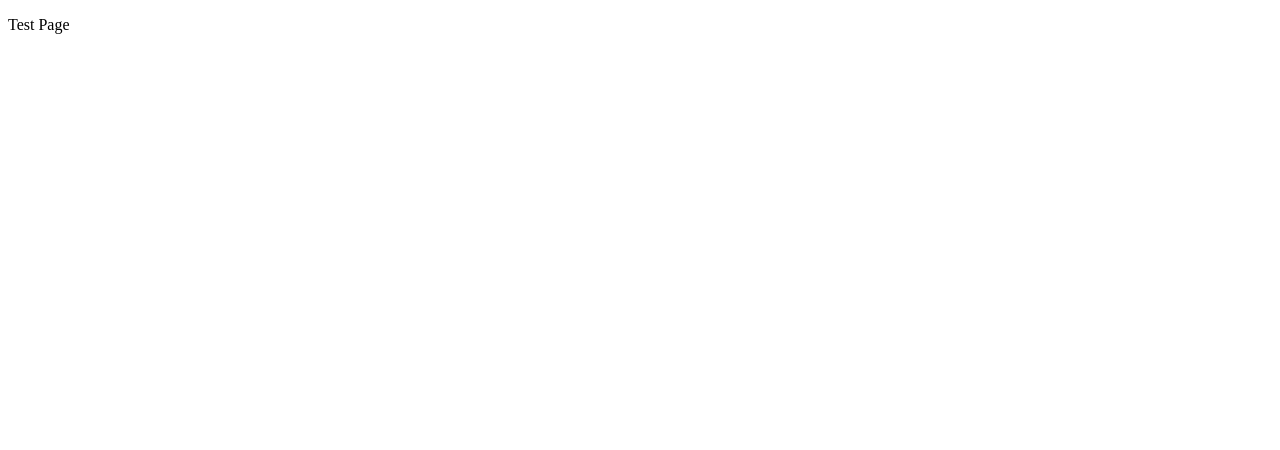
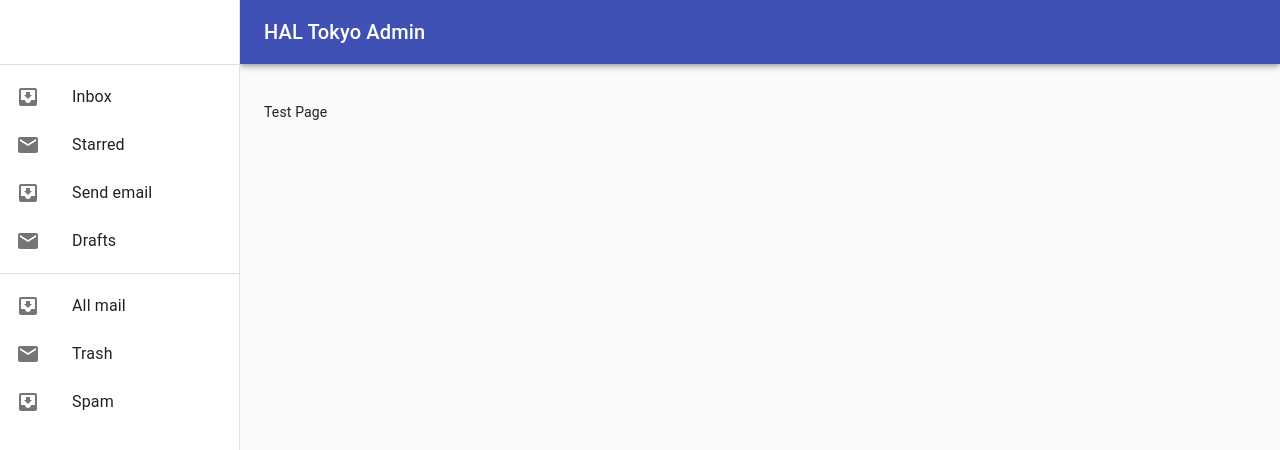
Before and after one commit to kurauchi0611/neko-jarashi, a Next.js app: page /admin/1/test in a window 1280 px wide. Shown: the top 450 px of the page. Built offline with nearby package versions, Linux system fonts and the light colour scheme.

Commit message:
[UPDATE]Admin/App.jsx

```diff
--- a/src/components/Admin/App.jsx
+++ b/src/components/Admin/App.jsx
@@ -1,11 +1,162 @@
 import React from "react";
-import Header from "./Header";
+import PropTypes from "prop-types";
+import AppBar from "@material-ui/core/AppBar";
+import CssBaseline from "@material-ui/core/CssBaseline";
+import Divider from "@material-ui/core/Divider";
+import Drawer from "@material-ui/core/Drawer";
+import Hidden from "@material-ui/core/Hidden";
+import IconButton from "@material-ui/core/IconButton";
+import InboxIcon from "@material-ui/icons/MoveToInbox";
+import List from "@material-ui/core/List";
+import ListItem from "@material-ui/core/ListItem";
+import ListItemIcon from "@material-ui/core/ListItemIcon";
+import ListItemText from "@material-ui/core/ListItemText";
+import MailIcon from "@material-ui/icons/Mail";
+import MenuIcon from "@material-ui/icons/Menu";
+import Toolbar from "@material-ui/core/Toolbar";
+import Typography from "@material-ui/core/Typography";
+import { makeStyles, useTheme } from "@material-ui/core/styles";
 
-const App = ({ children }) => (
-  <main>
-    <Header />
-    {children}
-  </main>
-);
+const drawerWidth = 240;
+
+const useStyles = makeStyles((theme) => ({
+  root: {
+    display: "flex",
+  },
+  drawer: {
+    [theme.breakpoints.up("sm")]: {
+      width: drawerWidth,
+      flexShrink: 0,
+    },
+  },
+  appBar: {
+    [theme.breakpoints.up("sm")]: {
+      width: `calc(100% - ${drawerWidth}px)`,
+      marginLeft: drawerWidth,
+    },
+  },
+  menuButton: {
+    marginRight: theme.spacing(2),
+    [theme.breakpoints.up("sm")]: {
+      display: "none",
+    },
+  },
+  // necessary for content to be below app bar
+  toolbar: theme.mixins.toolbar,
+  drawerPaper: {
+    width: drawerWidth,
+  },
+  content: {
+    flexGrow: 1,
+    padding: theme.spacing(3),
+  },
+}));
+
+function App({ children }, props) {
+  const { window } = props;
+  const classes = useStyles();
+  const theme = useTheme();
+  const [mobileOpen, setMobileOpen] = React.useState(false);
+
+  const handleDrawerToggle = () => {
+    setMobileOpen(!mobileOpen);
+  };
+
+  const drawer = (
+    <div>
+      <div className={classes.toolbar} />
+      <Divider />
+      <List>
+        {["Inbox", "Starred", "Send email", "Drafts"].map((text, index) => (
+          <ListItem button key={text}>
+            <ListItemIcon>
+              {index % 2 === 0 ? <InboxIcon /> : <MailIcon />}
+            </ListItemIcon>
+            <ListItemText primary={text} />
+          </ListItem>
+        ))}
+      </List>
+      <Divider />
+      <List>
+        {["All mail", "Trash", "Spam"].map((text, index) => (
+          <ListItem button key={text}>
+            <ListItemIcon>
+              {index % 2 === 0 ? <InboxIcon /> : <MailIcon />}
+            </ListItemIcon>
+            <ListItemText primary={text} />
+          </ListItem>
+        ))}
+      </List>
+    </div>
+  );
+
+  const container =
+    window !== undefined ? () => window().document.body : undefined;
+
+  return (
+    <div className={classes.root}>
+      <CssBaseline />
+      <AppBar position="fixed" className={classes.appBar}>
+        <Toolbar>
+          <IconButton
+            color="inherit"
+            aria-label="open drawer"
+            edge="start"
+            onClick={handleDrawerToggle}
+            className={classes.menuButton}
+          >
+            <MenuIcon />
+          </IconButton>
+          <Typography variant="h6" noWrap>
+            HAL Tokyo Admin
+          </Typography>
+        </Toolbar>
+      </AppBar>
+      <nav className={classes.drawer} aria-label="mailbox folders">
+        {/* The implementation can be swapped with js to avoid SEO duplication of links. */}
+        <Hidden smUp implementation="css">
+          <Drawer
+            container={container}
+            variant="temporary"
+            anchor={theme.direction === "rtl" ? "right" : "left"}
+            open={mobileOpen}
+            onClose={handleDrawerToggle}
+            classes={{
+              paper: classes.drawerPaper,
+            }}
+            ModalProps={{
+              keepMounted: true, // Better open performance on mobile.
+            }}
+          >
+            {drawer}
+          </Drawer>
+        </Hidden>
+        <Hidden xsDown implementation="css">
+          <Drawer
+            classes={{
+              paper: classes.drawerPaper,
+            }}
+            variant="permanent"
+            open
+          >
+            {drawer}
+          </Drawer>
+        </Hidden>
+      </nav>
+      <main className={classes.content}>
+        <div className={classes.toolbar} />
+        {children}
+      </main>
+    </div>
+  );
+}
+
+App.propTypes = {
+  /**
+   * Injected by the documentation to work in an iframe.
+   * You won't need it on your project.
+   */
+  window: PropTypes.func,
+};
 
 export default App;
--- a/src/pages/admin/[userId]/test.jsx
+++ b/src/pages/admin/[userId]/test.jsx
@@ -1,9 +1,14 @@
 import React from "react";
 import { useRouter } from "next/router";
+import App from "../../../components/Admin/App";
 
 export default function Test() {
   const router = useRouter();
   console.log(router.query.userId);
 
-  return <p>Test Page</p>;
+  return (
+    <App>
+      <p>Test Page</p>
+    </App>
+  );
 }
```
